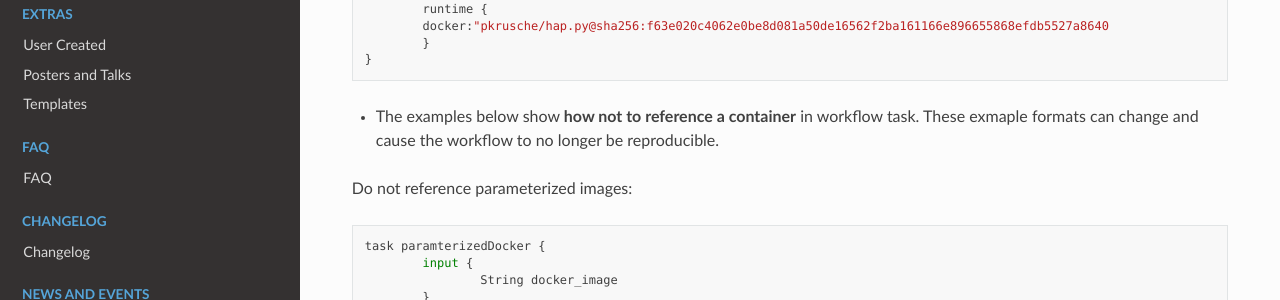
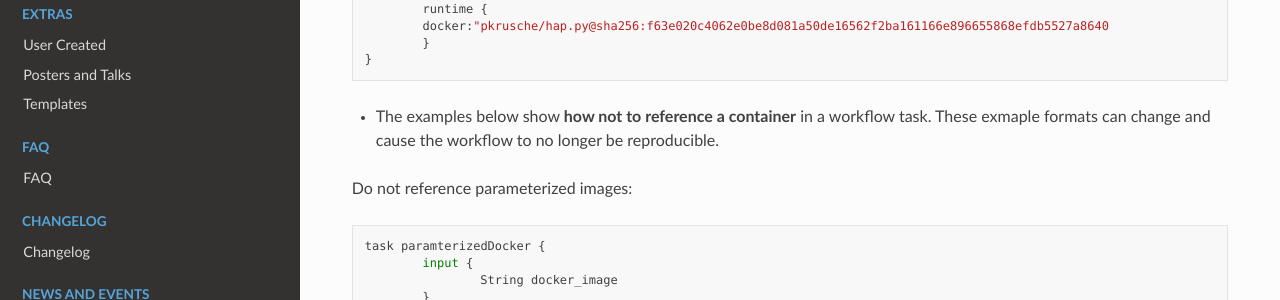
Before and after one commit to dockstore/dockstore-documentation, a Sphinx documentation site: the page built from docs/advanced-topics/best-practices/best-practices-secure-fair-workflows.rst, in a window 1280 px wide and 900 px high, scrolled down 4296 px. Shown: the part 151-451 px from the top of the window. Built offline with Sphinx 7.4.7 and the Read the Docs theme 2.0.0, drawn with Linux system fonts in a browser that asks for light colours.

Commit message:
another typo

```diff
--- a/docs/advanced-topics/best-practices/best-practices-secure-fair-workflows.rst
+++ b/docs/advanced-topics/best-practices/best-practices-secure-fair-workflows.rst
@@ -125,7 +125,7 @@ Reusable
 	}
 
 
-- The examples below show **how not to reference a container** in workflow task. These exmaple formats can change and cause the workflow to no longer be reproducible.
+- The examples below show **how not to reference a container** in a workflow task. These exmaple formats can change and cause the workflow to no longer be reproducible.
 
 Do not reference parameterized images:
 
```
